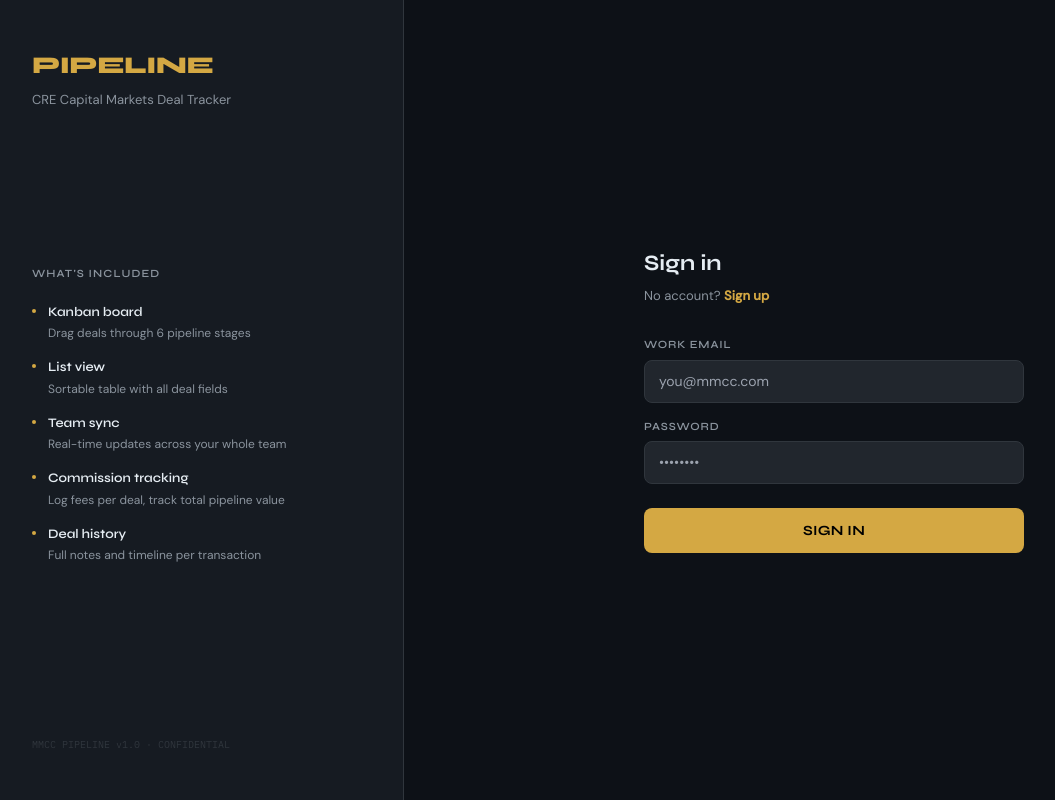
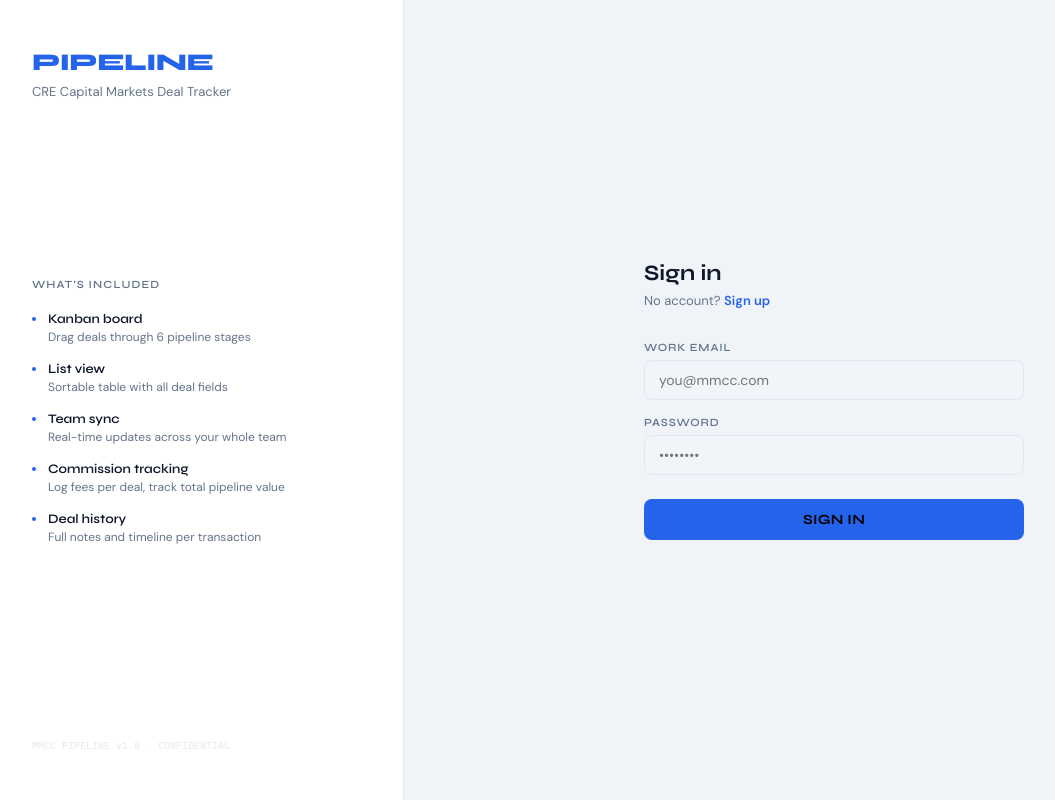
Before and after one commit to bradleymbuzil-312/cre-pipeline, a React (Vite) app: page / in a window 1280 px wide. Shown: the whole page, without its empty margins (16-1071 px from the left). Built offline with nearby package versions, Linux system fonts and the light colour scheme; no server answers.

Commit message:
Switch to white light theme with blue accent

```diff
--- a/src/index.css
+++ b/src/index.css
@@ -1,19 +1,21 @@
-@tailwind base;
-@tailwind components;
-@tailwind utilities;
+@import url('https://fonts.googleapis.com/css2?family=Syne:wght@600;700;800&family=IBM+Plex+Mono:wght@400;600&family=DM+Sans:wght@400;500;600&display=swap');
 
 :root {
-  --bg: #0d1117;
-  --surface: #161b22;
-  --surface2: #21262d;
-  --border: #30363d;
-  --border-hover: #484f58;
-  --gold: #d4a843;
-  --gold-dim: #9a7a30;
-  --text: #e6edf3;
-  --muted: #8b949e;
-  --danger: #f85149;
-  --success: #3fb950;
+  --bg:           #f0f4f8;
+  --surface:      #ffffff;
+  --surface2:     #f1f5f9;
+  --border:       #e2e8f0;
+  --border-hover: #cbd5e1;
+  --blue:         #2563eb;
+  --blue-dim:     #1d4ed8;
+  --blue-light:   #eff6ff;
+  --blue-muted:   #93c5fd;
+  --text:         #0f172a;
+  --muted:        #64748b;
+  --danger:       #ef4444;
+  --success:      #16a34a;
+  --gold:         #2563eb;
+  --gold-dim:     #1d4ed8;
 }
 
 * { box-sizing: border-box; margin: 0; padding: 0; }
@@ -30,22 +32,19 @@ input, select, textarea, button { font-family: inherit; }
 
 input:focus, select:focus, textarea:focus {
   outline: none;
-  border-color: var(--gold-dim) !important;
-  box-shadow: 0 0 0 3px rgba(212, 168, 67, 0.08);
+  border-color: var(--blue) !important;
+  box-shadow: 0 0 0 3px rgba(37,99,235,0.12);
 }
 
 ::-webkit-scrollbar { width: 5px; height: 5px; }
 ::-webkit-scrollbar-track { background: transparent; }
 ::-webkit-scrollbar-thumb { background: var(--border); border-radius: 3px; }
-::-webkit-scrollbar-thumb:hover { background: var(--muted); }
+::-webkit-scrollbar-thumb:hover { background: var(--border-hover); }
 
-/* Date input styling */
 input[type="date"]::-webkit-calendar-picker-indicator {
-  filter: invert(0.5);
+  filter: none;
   cursor: pointer;
+  opacity: 0.5;
 }
 
-select option {
-  background: var(--surface2);
-  color: var(--text);
-}
+select option { background: #ffffff; color: var(--text); }
```
